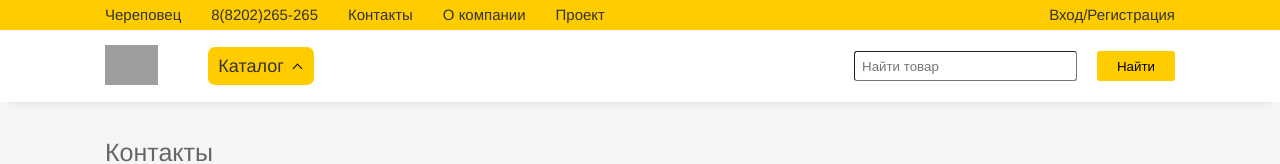
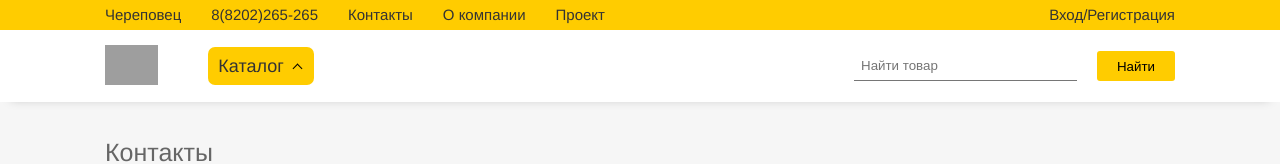
Before and after one commit to Rooseveltiny/ecommerce-FRONT, a Vue app: page / in a window 1280 px wide. Shown: the top 164 px of the page. Built offline with nearby package versions, Linux system fonts and the light colour scheme; grey boxes are pictures that could not be loaded.

Commit message:
added minor styles
added some style in header and in footer

```diff
--- a/src/components/Footer/Footer.vue
+++ b/src/components/Footer/Footer.vue
@@ -19,7 +19,7 @@
           </div>
           <div class="footer--right_col">
             <div class="footer--right_col_inner">
-              <div class="logo">
+              <div @click="changeCurrentPage('MainPage')" class="logo">
                 <img height="40px" :src="require('../../assets/logo/logo.svg')" alt />
               </div>
             </div>
--- a/src/components/Header/Header.vue
+++ b/src/components/Header/Header.vue
@@ -181,15 +181,19 @@ export default {
   height: 30px;
   width: 100%;
   border-width: 0.1px;
-  border-radius: 3px;
+  /* border-radius: 3px; */
   padding-left: 7px;
+  transition-duration: .5s;
+  border-top: none;
+  border-left: none;
+  border-right: none;
 }
 
 .search_input:focus,
 .search_input:active {
   outline: none;
   outline-offset: none;
-  border: 1px solid #fc0;
+  border-bottom: 1px solid #fc0;
 }
 
 .search {
```
